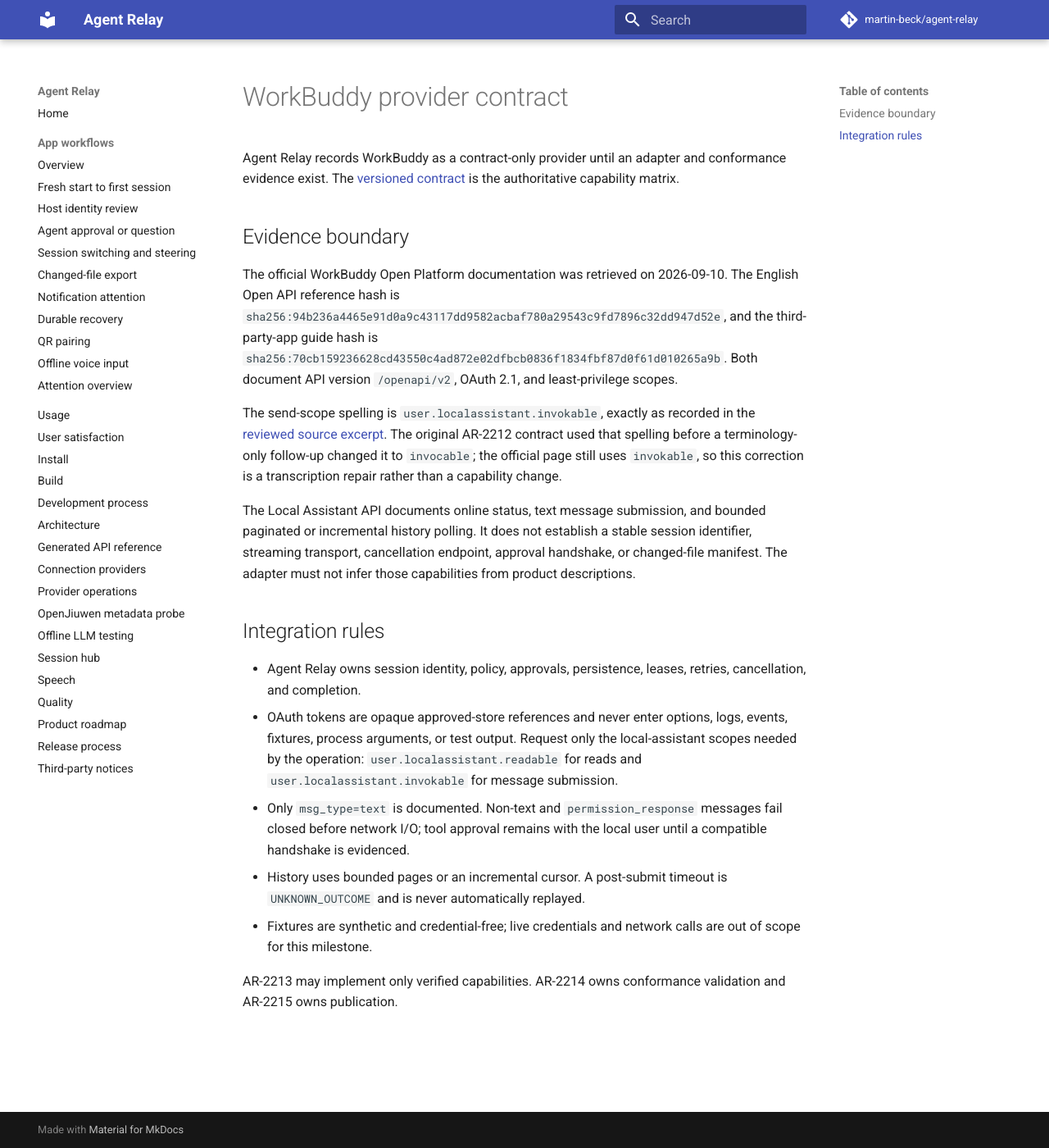
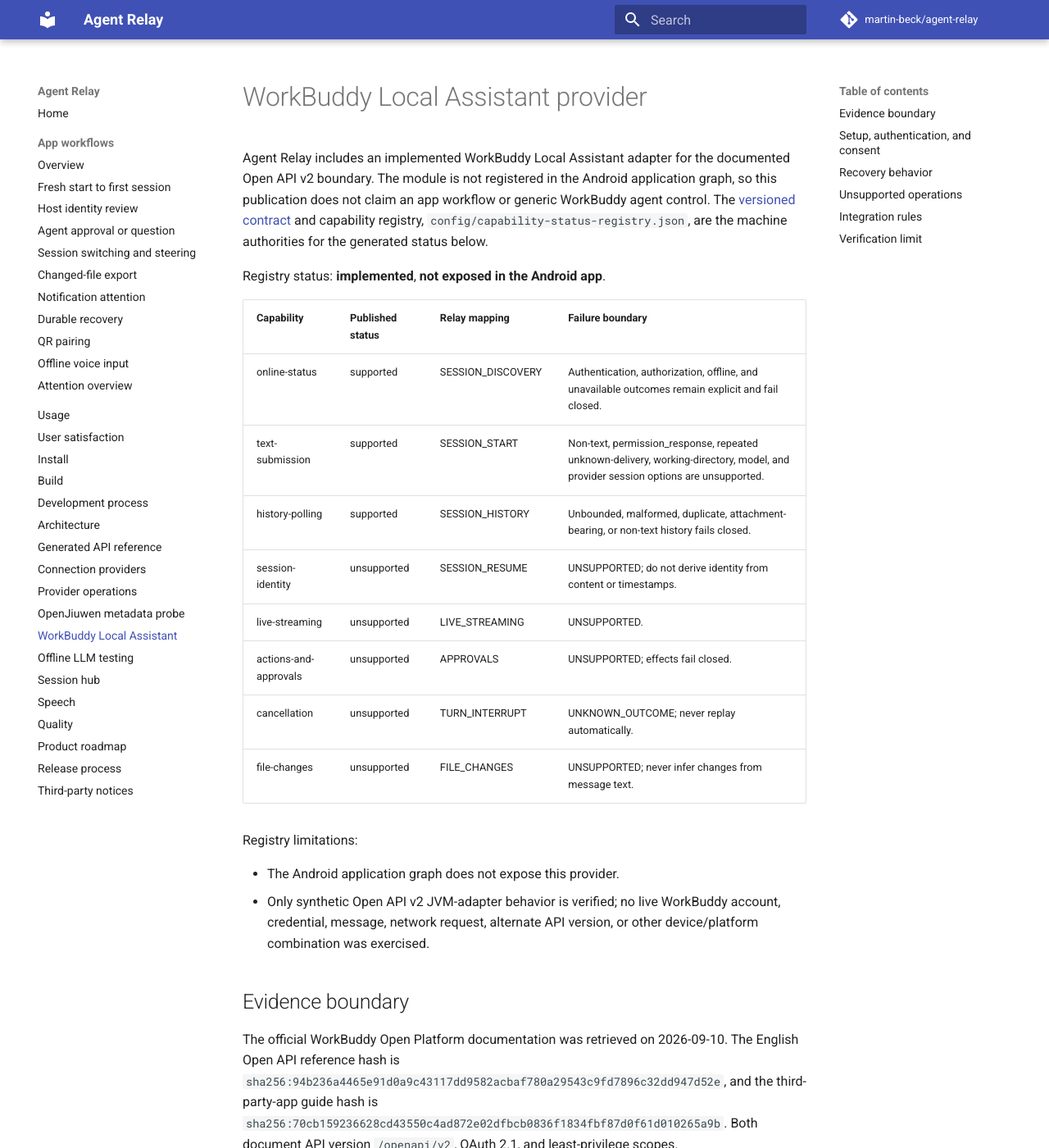
Before and after one commit to martin-beck/agent-relay, an MkDocs documentation site: the page built from docs/WORKBUDDY_PROVIDER.md, in a window 1280 px wide and 1400 px high. Shown: the whole window at 82% size. Built offline with MkDocs 1.6.1 and Material for MkDocs 9.7.7, drawn with Linux system fonts in a browser that asks for light colours; comment, search, counter and statistics services are not loaded; some of the changed text lies outside the part shown.

Commit message:
docs(provider): publish WorkBuddy boundary
Signed-off-by: martin-beck <24471267+martin-beck@users.noreply.github.com>

```diff
--- a/docs/WORKBUDDY_PROVIDER.md
+++ b/docs/WORKBUDDY_PROVIDER.md
@@ -1,8 +1,31 @@
-# WorkBuddy provider contract
+# WorkBuddy Local Assistant provider
 
-Agent Relay records WorkBuddy as a contract-only provider until an adapter and
-conformance evidence exist. The [versioned contract](contracts/workbuddy-provider-v1.json)
-is the authoritative capability matrix.
+Agent Relay includes an implemented WorkBuddy Local Assistant adapter for the
+documented Open API v2 boundary. The module is not registered in the Android
+application graph, so this publication does not claim an app workflow or generic
+WorkBuddy agent control. The [versioned contract](contracts/workbuddy-provider-v1.json)
+and capability registry, `config/capability-status-registry.json`, are the
+machine authorities for the generated status below.
+
+<!-- generated:workbuddy-capabilities:start -->
+Registry status: **implemented**, **not exposed in the Android app**.
+
+| Capability | Published status | Relay mapping | Failure boundary |
+| --- | --- | --- | --- |
+| online-status | supported | SESSION_DISCOVERY | Authentication, authorization, offline, and unavailable outcomes remain explicit and fail closed. |
+| text-submission | supported | SESSION_START | Non-text, permission_response, repeated unknown-delivery, working-directory, model, and provider session options are unsupported. |
+| history-polling | supported | SESSION_HISTORY | Unbounded, malformed, duplicate, attachment-bearing, or non-text history fails closed. |
+| session-identity | unsupported | SESSION_RESUME | UNSUPPORTED; do not derive identity from content or timestamps. |
+| live-streaming | unsupported | LIVE_STREAMING | UNSUPPORTED. |
+| actions-and-approvals | unsupported | APPROVALS | UNSUPPORTED; effects fail closed. |
+| cancellation | unsupported | TURN_INTERRUPT | UNKNOWN_OUTCOME; never replay automatically. |
+| file-changes | unsupported | FILE_CHANGES | UNSUPPORTED; never infer changes from message text. |
+
+Registry limitations:
+
+- The Android application graph does not expose this provider.
+- Only synthetic Open API v2 JVM-adapter behavior is verified; no live WorkBuddy account, credential, message, network request, alternate API version, or other device/platform combination was exercised.
+<!-- generated:workbuddy-capabilities:end -->
 
 ## Evidence boundary
 
@@ -19,17 +42,58 @@
 follow-up changed it to `invocable`; the official page still uses `invokable`,
 so this correction is a transcription repair rather than a capability change.
 
-The Local Assistant API documents online status, text message submission, and
-bounded paginated or incremental history polling. It does not establish a
-stable session identifier, streaming transport, cancellation endpoint,
-approval handshake, or changed-file manifest. The adapter must not infer those
-capabilities from product descriptions.
+The implementation and conformance suites verify synthetic online status, text
+message submission, and bounded history polling. They also cover authentication,
+authorization, rate limits, offline transitions, duplicates and gaps, malformed
+and oversized replies, hostile inputs, uncertain delivery, cancellation races,
+cleanup, and privacy. They do not establish live service interoperability.
+
+## Setup, authentication, and consent
+
+The selected remote runtime needs Python 3 and outbound HTTPS access to the
+fixed WorkBuddy Local Assistant endpoint. It must inject the approved token
+through `AGENT_RELAY_WORKBUDDY_ACCESS_TOKEN`, the exact least-privilege scope
+set through `AGENT_RELAY_WORKBUDDY_SCOPES`, and the literal
+`AGENT_RELAY_WORKBUDDY_CONSENT=enabled` only after the user grants consent.
+The token and prompt travel outside process arguments. Never place token values
+in provider options, logs, durable events, fixtures, shell history, or support
+output.
+
+Read-only status and history need `user.localassistant.readable`. Text
+submission additionally needs `user.localassistant.invokable`. Missing consent
+or credentials reports authentication required; a missing approved scope reports
+authorization denied. Do not broaden the scope set to make a failed probe pass.
+
+The Android app cannot select this provider yet. Setup currently applies only to
+an explicitly composed JVM runtime that includes `:provider:workbuddy`.
+
+## Recovery behavior
+
+- When WorkBuddy reports offline or cannot be reached, keep input disabled,
+  repair the selected connection or service state, and refresh discovery.
+- After authentication or authorization failure, renew the approved credential
+  or consent outside Agent Relay, reconnect, and probe again. Never log the
+  credential while diagnosing the failure.
+- After a rate-limit response, wait for the provider limit to recover and refresh
+  history before the user deliberately submits again.
+- A timeout or cancellation after submission is `UNKNOWN_OUTCOME`. Refresh
+  history before deciding whether to send a new message; Agent Relay never
+  replays the original submission automatically.
+
+## Unsupported operations
+
+The generated matrix is authoritative. In particular, WorkBuddy does not expose
+a stable external session identity, token streaming, tool or approval exchange,
+provider-side turn cancellation, or a revisioned changed-file manifest. Start
+options for a working directory, model, or provider session are rejected.
+Attachments, non-text input, `permission_response`, active-turn steering,
+forking, and inferred file changes also fail closed.
 
 ## Integration rules
 
 - Agent Relay owns session identity, policy, approvals, persistence, leases,
   retries, cancellation, and completion.
-- OAuth tokens are opaque approved-store references and never enter options,
+- OAuth tokens remain approved-runtime secrets and never enter options,
   logs, events, fixtures, process arguments, or test output. Request only the
   local-assistant scopes needed by the operation:
   `user.localassistant.readable` for reads and
@@ -39,8 +103,12 @@
   local user until a compatible handshake is evidenced.
 - History uses bounded pages or an incremental cursor. A post-submit timeout is
   `UNKNOWN_OUTCOME` and is never automatically replayed.
-- Fixtures are synthetic and credential-free; live credentials and network
-  calls are out of scope for this milestone.
+- Fixtures are synthetic and credential-free.
 
-AR-2213 may implement only verified capabilities. AR-2214 owns conformance
-validation and AR-2215 owns publication.
+## Verification limit
+
+AR-2213 implemented the adapter and AR-2214 validated it with deterministic
+fixtures. No live WorkBuddy account, credential, protected message, network
+request, alternate API version, or other device/platform combination was
+exercised. The provider therefore remains not app-exposed, and this guide must
+not be used as evidence of live interoperability or generic agent control.
--- a/docs/contracts/status-registry-v1.json
+++ b/docs/contracts/status-registry-v1.json
@@ -19,7 +19,7 @@
     {
       "id": "agent-adapters",
       "area": "Agent providers",
-      "status": "Codex, OpenCode, OpenDesk, Continue, Claude, Cline, and Aider have implemented adapters and contract tests; OpenJiuwen is metadata-probe-only, advertises no capabilities, and cannot open sessions"
+      "status": "Codex, OpenCode, OpenDesk, Continue, Claude, Cline, Aider, and WorkBuddy have implemented adapters and contract tests; WorkBuddy is not app-exposed and has synthetic-only Open API v2 JVM evidence; OpenJiuwen is metadata-probe-only, advertises no capabilities, and cannot open sessions"
     },
     {
       "id": "session-hub",
--- a/mkdocs.yml
+++ b/mkdocs.yml
@@ -57,6 +57,7 @@
   - Connection providers: CONNECTION_PROVIDERS.md
   - Provider operations: PROVIDER_OPERATIONS.md
   - OpenJiuwen metadata probe: OPENJIUWEN_PROVIDER.md
+  - WorkBuddy Local Assistant: WORKBUDDY_PROVIDER.md
   - Offline LLM testing: OFFLINE_LLM_TESTING.md
   - Session hub: SESSION_HUB.md
   - Speech: SPEECH.md
```
Also changed, not shown: .pre-commit-config.yaml (+10 -0 lines), README.md (+2 -1 lines), docs/ARCHITECTURE.md (+1 -1 lines), docs/PROVIDER_OPERATIONS.md (+17 -3 lines), docs/USAGE.md (+12 -0 lines), docs/contracts/documentation-authority-v1.json (+26 -0 lines), docs/contracts/workbuddy-provider-v1.json (+17 -5 lines), docs/index.md (+1 -0 lines), scripts/docs/render_workbuddy_provider.py (added, +111 -0 lines), scripts/docs/test_workbuddy_contract.py (+24 -3 lines), 1 other file.
